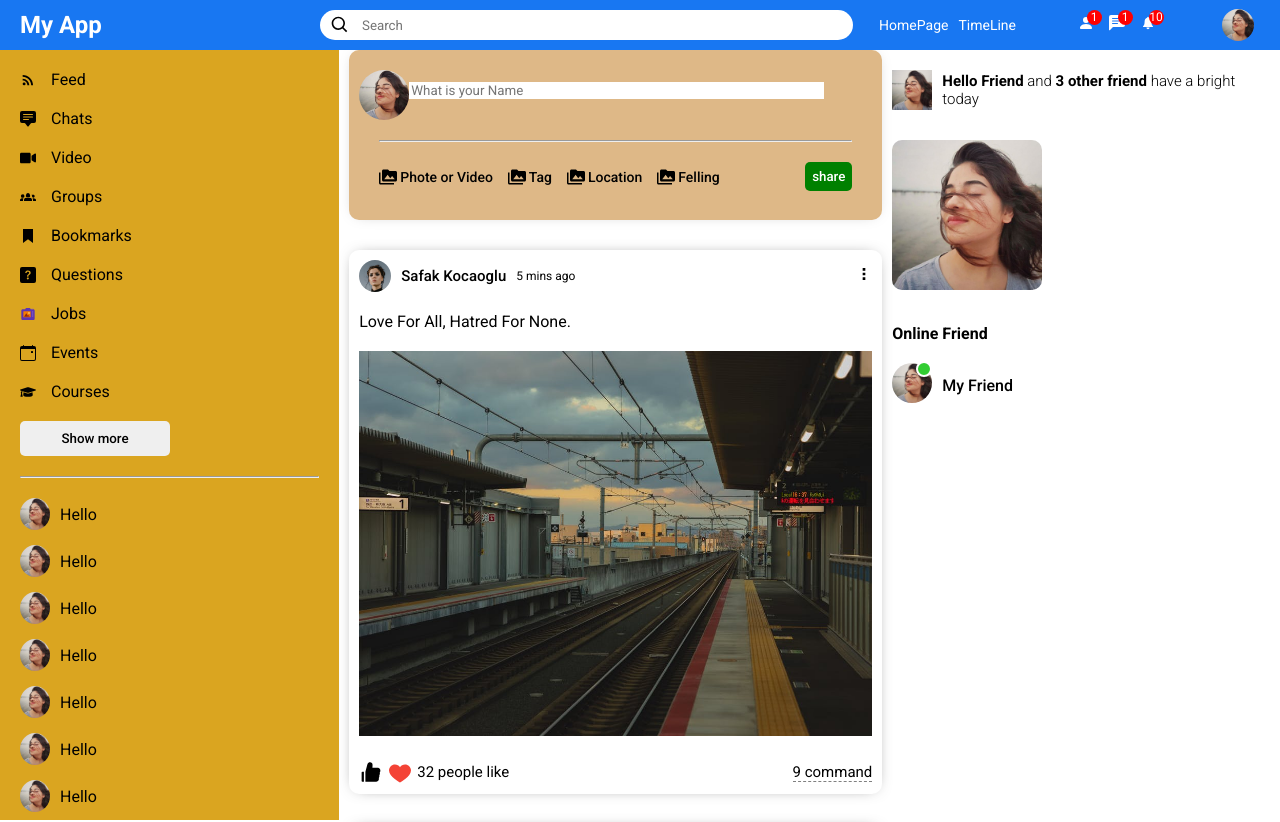
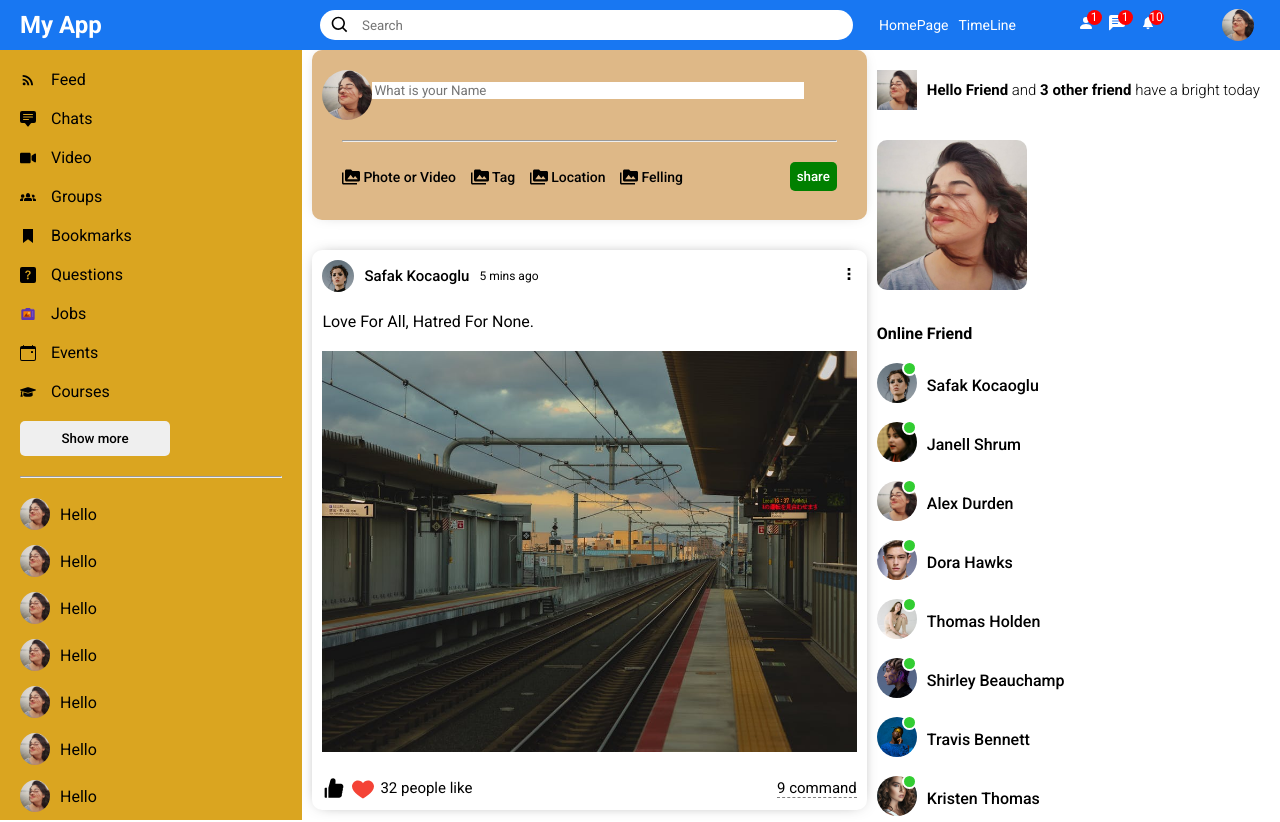
Before and after one commit to Rizwan302/Social-Media-App, a React (Vite) app: page / in a window 1280 px wide. Shown: the top 822 px of the page. Built offline with nearby package versions, Linux system fonts and the light colour scheme.

Commit message:
Add side bar css

```diff
--- a/src/components/Rightbar/Rightbar.css
+++ b/src/components/Rightbar/Rightbar.css
@@ -39,36 +39,3 @@
     margin: 0;
     list-style: none;
 }
-
-.rightBarFriend{
-    display: flex;
-    align-items: center;
-    margin-bottom: 15px;
-}
-
-.rightbarprofileContainer{
-    margin-right: 10px;
-    position: relative;
-}
-
-.rightbarprofileImg{
-    width: 40px;
-    height: 40px;
-    border-radius: 50%;
-    object-fit: cover;
-}
-
-.rightbarOnline{
-    width: 12px;
-    height: 12px;
-    border-radius: 50%;
-    background-color: limegreen;
-    position: absolute;
-    top: -2px;
-    right: 0;
-    border: 2px solid white;
-}
-
-.rightbarUseName{
-    font-weight: 500;
-}
--- a/src/components/Rightbar/Rightbar.jsx
+++ b/src/components/Rightbar/Rightbar.jsx
@@ -1,5 +1,7 @@
 import React from 'react'
 import './Rightbar.css'
+import { Users } from '../../dummyData'
+import Outline from '../outline/Outline'
 // import { BiSearch } from "react-icons/bi";
 
 function Rightbar() {
@@ -18,14 +20,11 @@ function Rightbar() {
         <ul className="rightbarFriendList">
 
           {/* ---------------start--------------- */}
-          <li className="rightBarFriend">
-            <div className="rightbarprofileContainer">
-              <img src="/assets/parson/Zaira.jpeg" alt="" className="rightbarprofileImg" />
-              <span className="rightbarOnline"></span>
-            </div>
-            <span className="rightbarUseName">My Friend</span>
-
-          </li>
+          {
+            Users.map(u=>(
+              <Outline key={u.id} user={u} />
+            ))
+          }
           {/* ----------end------------- */}
         </ul>
 
--- a/src/components/Sidebar/Sidebar.css
+++ b/src/components/Sidebar/Sidebar.css
@@ -1,5 +1,5 @@
 .sidebar{
-    flex: 3.5;
+    flex: 3;
     height: calc(100vh - 30px);
     overflow: scroll;
     position: sticky;
--- /dev/null
+++ b/src/components/outline/Outline.css
@@ -0,0 +1,33 @@
+
+.rightBarFriend{
+    display: flex;
+    align-items: center;
+    margin-bottom: 15px;
+}
+
+.rightbarprofileContainer{
+    margin-right: 10px;
+    position: relative;
+}
+
+.rightbarprofileImg{
+    width: 40px;
+    height: 40px;
+    border-radius: 50%;
+    object-fit: cover;
+}
+
+.rightbarOnline{
+    width: 11px;
+    height: 11px;
+    border-radius: 50%;
+    background-color: limegreen;
+    position: absolute;
+    top: -2px;
+    right: 0;
+    border: 2px solid white;
+}
+
+.rightbarUseName{
+    font-weight: 500;
+}
--- /dev/null
+++ b/src/components/outline/Outline.jsx
@@ -0,0 +1,18 @@
+import React from "react";
+import "./Outline.css";
+
+export default function Outline({user}) {
+  return (
+    <li className="rightBarFriend">
+      <div className="rightbarprofileContainer">
+        <img
+          src={user.profilePicture}
+          alt=""
+          className="rightbarprofileImg"
+        />
+        <span className="rightbarOnline"></span>
+      </div>
+      <span className="rightbarUseName">{user.username}</span>
+    </li>
+  );
+}
--- a/src/components/topbar/Topbar.css
+++ b/src/components/topbar/Topbar.css
@@ -6,6 +6,7 @@
     align-items: center;
     position: sticky;
     top: 0;
+    z-index: 999;
 }
 
 .topbatLeft{
```
